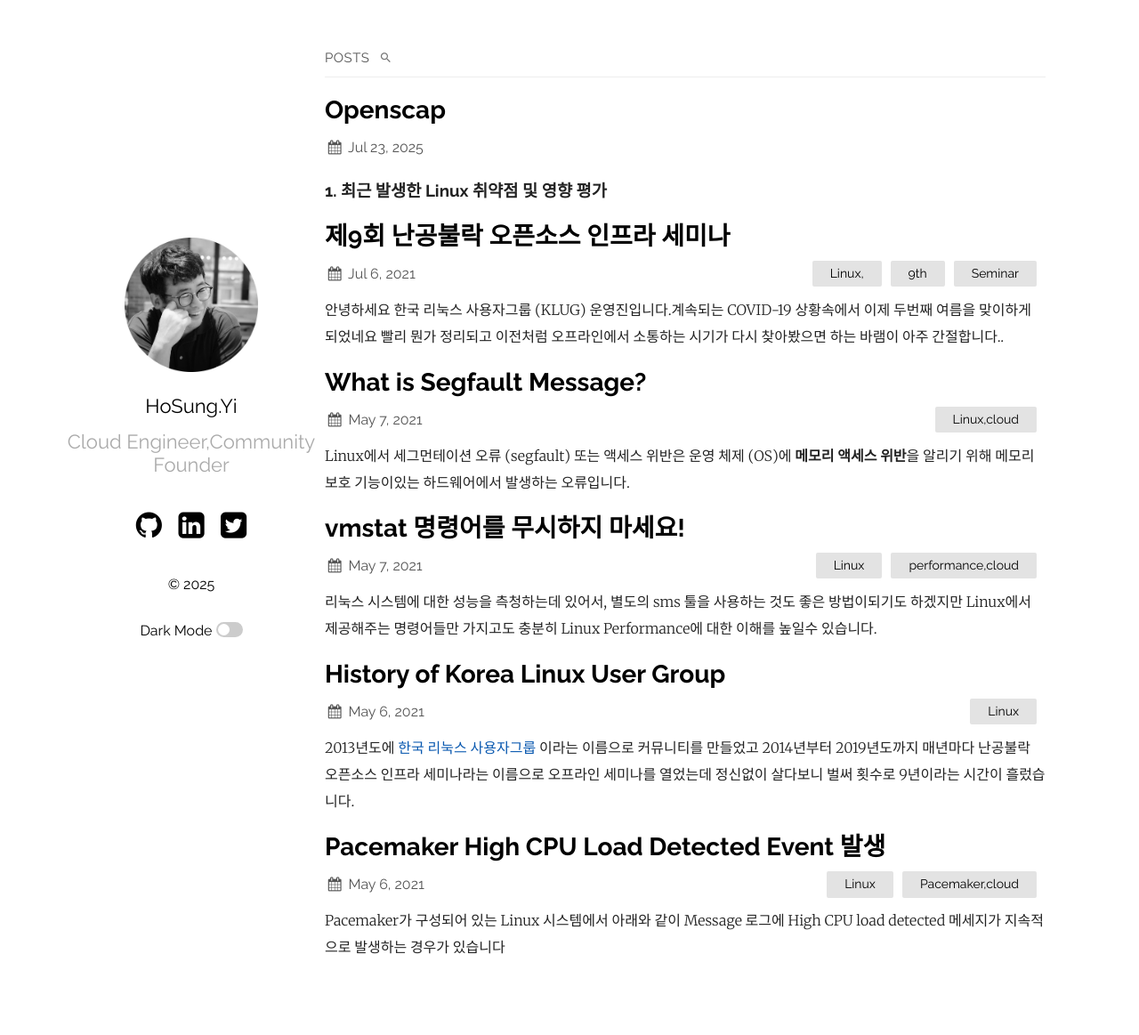
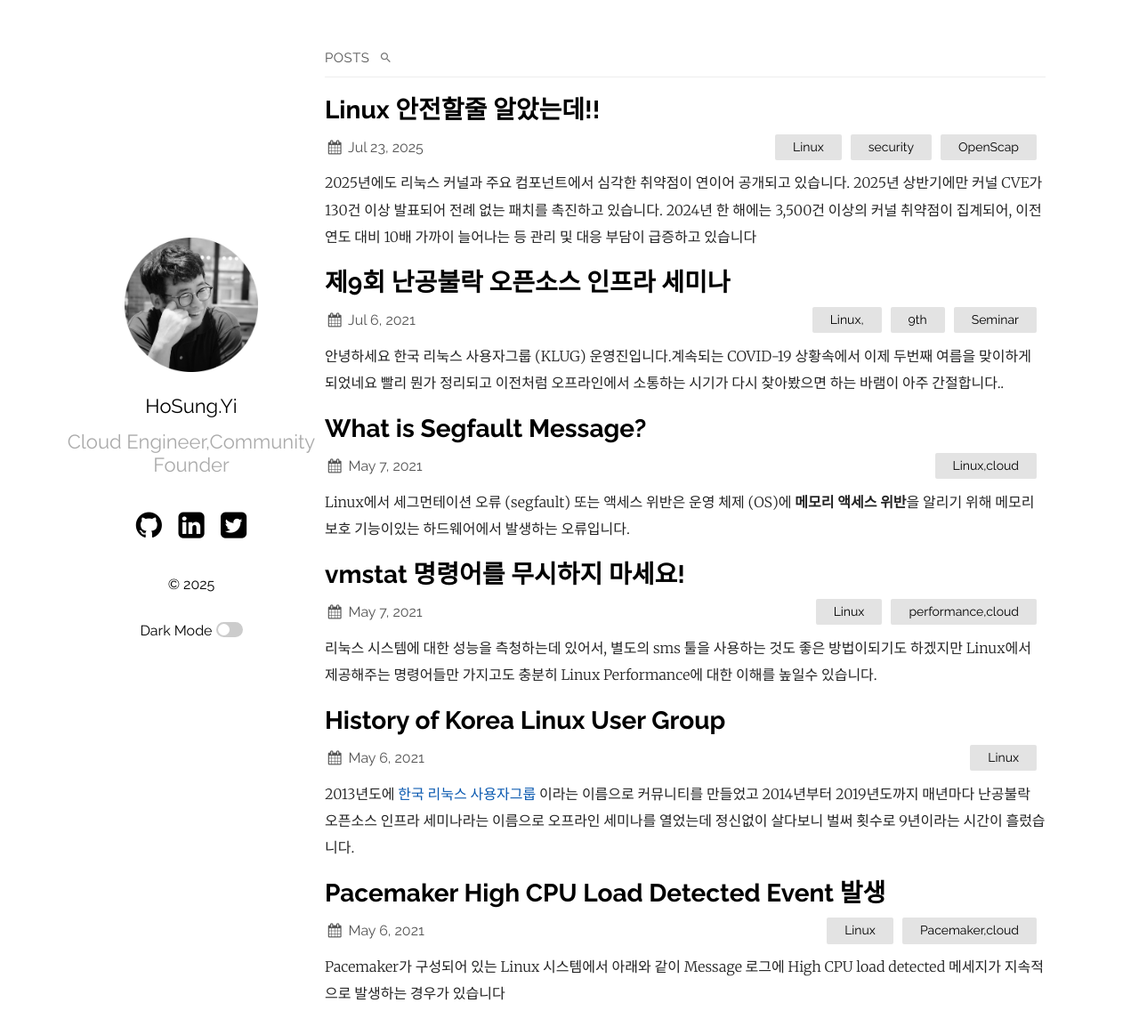
Before and after one commit to hslee77/hslee77.github.io, a Jekyll site: the page built from index.md, in a window 1280 px wide and 1177 px high. Shown: the top 1163 px of the window at 89% size. Built offline with Jekyll 4.4.1, drawn with Linux system fonts in a browser that asks for light colours.

Commit message:
linux openscap v1.0

```diff
--- a/_config.yml
+++ b/_config.yml
@@ -54,7 +54,8 @@ plainwhite:
 # - about.md
 
 # Build settings
-theme: jekyll-theme-cayman
+#theme: jekyll-theme-cayman
+theme: plainwhite
 
 plugins:
   - jekyll-seo-tag
--- a/_posts/2025-07-23-OpenScap.md
+++ b/_posts/2025-07-23-OpenScap.md
@@ -1,14 +1,16 @@
+---
+layout: post
+title:  "Linux 안전할줄 알았는데!!"
+date:   2025-07-23 12:25:36 +0900
+categories: [Linux, security, OpenScap]
+---
 
-### 1. 최근 발생한 Linux 취약점 및 영향 평가
-
-#### 1.1 악성 취약점의 급증과 트렌드
-
-- **취약점(CVE) 폭증:** 2025년에도 리눅스 커널과 주요 컴포넌트에서 심각한 취약점이 연이어 공개되고 있습니다. 2025년 상반기에만 커널 CVE가 130건 이상 발표되어 전례 없는 패치를 촉진하고 있습니다. 2024년 한 해에는 3,500건 이상의 커널 취약점이 집계되어, 이전 연도 대비 10배 가까이 늘어나는 등 관리 및 대응 부담이 급증하고 있습니다
+2025년에도 리눅스 커널과 주요 컴포넌트에서 심각한 취약점이 연이어 공개되고 있습니다. 2025년 상반기에만 커널 CVE가 130건 이상 발표되어 전례 없는 패치를 촉진하고 있습니다. 2024년 한 해에는 3,500건 이상의 커널 취약점이 집계되어, 이전 연도 대비 10배 가까이 늘어나는 등 관리 및 대응 부담이 급증하고 있습니다
 
 - **공개패치 지연 및 복잡한 위험 평가:** 취약점 양이 급증하다 보니, 실제 서비스에 미치는 영향과 우선순위 평가가 매우 어렵고, 기업 보안팀의 인적/운영 리소스 소모가 심화되고 있습니다. 패치 적용 윈도우가 짧아졌으나, 완벽한 즉각 대응은 현실적으로 불가능합니다.
 
 
-#### 1.2 주목받은 최근 주요 취약점과 사례
+### 1.2 주목받은 최근 주요 취약점과 사례
 
 | CVE 코드 | 주요 영향 | 노출 시스템 | 실제 피해/위협 |
 | :-- | :-- | :-- | :-- |
@@ -18,7 +20,7 @@
 | CVE-2025-37899 | 커널 SMB 0-Day, 원격코드 실행 등 | 최신 커널(ksmbd) | SMB 프로토콜 처리 중 'use-after-free'로 임의 코드 실행 가능 |
 | CVE-2024-53197 등 | ALSA, USB 드라이버 권한상승, RCE | 커널 장치 드라이버 | 실 사용 환경에서 취약점 악용 사례(오디오·영상 드라이버) 다수 관측 |
 
-#### 1.3 주요 영향 및 평가지표
+### 1.3 주요 영향 및 평가지표
 
 - **실제 침해 사례 다수:** 2025년 들어 Sudo, 코어 덤프, 커널 드라이버 등에서 발생한 취약점 일부는 이미 공격자에 의해 실제 악용된 것으로 파악됐으며, 러시아, 유럽, 아시아권 데이터센터 서버에서 권한상승 및 데이터 탈취 사고가 보고됐습니다
 
@@ -27,7 +29,7 @@
 - **정책·기술 복합 대응 필요:** 보안 패치 외에도, SUID 설정 강화, 코어 덤프 비활성화, 코드리뷰 및 취약점 탐지 자동화 등 전방위적 보안 강화책이 필수적으로 여겨지고 있습니다
 
 
-#### 1.4 종합 평가
+### 1.4 종합 평가
 
 최근 리눅스 침해 사고와 취약점 증가는 단순한 패치 수준의 사안이 아닌, **`공급망 신뢰 및 보안 운영 체계 전반에 대한 재정비가 요구되는 주요 위기`**입니다. 경영진 차원의 정책 투자, 개발-운영-보안 간 협업, 그리고 신속한 패치 및 모니터링 강화를 통한 종합 대응이 없다면, 리눅스 생태계의 신뢰와 실사용 환경 모두 위태로워질 수 있습니다.
 
@@ -36,7 +38,7 @@
 
 ### 2. 2025년 Linux 취약점 증가 추세와 미래 위험
 
-#### 2.1 **공격자 표적·침해 규모의 대형화**
+### 2.1 **공격자 표적·침해 규모의 대형화**
 
 - **공격 자동화 및 대량화**
 취약점이 빠른 속도로 늘어나면 공격자들은 자동화 도구를 활용해 수천, 수만 대의 Linux 서버를 한 번에 스캔 및 침투할 수 있습니다. 이는 대규모 랜섬웨어, 데이터 탈취, DDoS 봇네트 구축 등 “대량 침해”로 이어질 위험을 높입니다.
@@ -45,7 +47,7 @@
 최근 증가한 오픈소스 패키지의 취약점과 백도어 사례처럼, 단일 취약점이 소프트웨어 공급망 전체에 영향을 미쳐 광범위한 피해가 발생할 수 있습니다.
 
 
-#### 2.2 **실제 피해 양상 심화**
+### 2.2 **실제 피해 양상 심화**
 
 - **권한상승 및 시스템 장악**
 커널·Sudo·드라이버 취약점의 증가는 공격자가 시스템 권한을 손쉽게 탈취하게 하며, 이는 데이터베이스 유출·서비스 마비·내부망 확산 등 2차 피해로 이어질 수 있습니다.
@@ -54,7 +56,7 @@
 중요한 인프라 서버·클라우드 환경에서 침해가 발생하면, 운영상 큰 차질(서비스 지연·중단) 및 사용자 신뢰 하락이 불가피합니다.
 
 
-#### 2.3 **보안 관리 복잡성 심화**
+### 2.3 **보안 관리 복잡성 심화**
 
 - **패치·대응 자원 부담**
 취약점 수가 급증하면, 모든 시스템에 대한 신속한 패치 적용이 사실상 불가능해 “영구적인 취약 환경”이 상존하게 됩니다. 이는 방치 취약점 악용 위험을 높입니다.
@@ -62,7 +64,7 @@
 - **보안 우선순위 혼란**
 너무 많은 CVE와 PoC(public exploit)가 쏟아지면 실제로 치명적인 위협과 상대적으로 덜 위험한 사안을 구분해 대응하는 것이 더욱 어려워져, 집중 대응의 실패로 이어질 수 있습니다.
 
-#### **종합 전망**
+### **종합 전망**
 
 2025년 이후 Linux 취약점 증가 추세는 “공격의 대중화”·“공급망 불안정”·“보안 관리 한계” 등 중·장기적으로 복합적인 위험을 야기합니다. 특히 실제 피해(권한탈취, 데이터 유출)가 다양해지고 공급망 신뢰가 훼손될 경우 경제적·사회적 파급효과가 커질 수 있으므로, 선제적 보안 자동화, 취약점 관리 체계 혁신, 오픈소스 관리 신뢰성 개선이 매우 중요해졌습니다.
 
@@ -73,7 +75,7 @@
 
 ### 3. OpenSCAP 기반 취약점 스캐닝과 패치 리포트의 한계 및 효과
 
-#### 3.1 **OpenSCAP 주기적 스캔 및 패치 보고의 효과**
+### 3.1 **OpenSCAP 주기적 스캔 및 패치 보고의 효과**
 
 - **신속한 취약점 발견**
 OpenSCAP을 통한 주기적 취약점 스캐닝은 시스템 내 알려진 취약점(CVE), 보안 설정 미비 등 주요 리스크를 조기에 파악하는 데 매우 효과적입니다.
@@ -85,7 +87,7 @@ OpenSCAP을 통한 주기적 취약점 스캐닝은 시스템 내 알려진 취
 실무자/보안팀이 최신 위협 동향에 맞춘 점검 및 대응 절차를 주기적으로 반복하게 되어, 일반적인 침해 사고(취약점 방치, 관리 소홀 등)의 상당 부분을 예방할 수 있습니다.
 
 
-#### 3.2 **주요 한계와 현실적 우려**
+### 3.2 **주요 한계와 현실적 우려**
 
 - **알려진 취약점(CVE) 위주로만 대응**
 OpenSCAP, 패키지 관리 기반 취약점 진단 도구는 이미 공개된 CVE, 표준 보안 설정만을 점검하므로, 미공개 0-Day 취약점이나 새로운 공격 수법에는 한계가 있습니다.
@@ -100,7 +102,7 @@ OpenSCAP, 패키지 관리 기반 취약점 진단 도구는 이미 공개된 CV
 시스템 내부의 권한상승, 설정 오류, SUID/Sudo 미스설정, 사후 로그 감시 우회 등은 단순 CVE 대응을 넘어선 종합적 보안 관리가 필요합니다.
 
 
-#### 3.3 **종합적 접근의 필요성**
+### 3.3 **종합적 접근의 필요성**
 
 - **보안 자동화와 사람 간 협업의 병행**
 OpenSCAP 등 스캔·패치 도구의 자동화와 더불어, 관리자 직접 리뷰, 침해 탐지 모니터링, 비정상 행위 분석 등 추가적 통제가 병행되어야 합니다.
@@ -112,7 +114,7 @@ OpenSCAP 등 스캔·패치 도구의 자동화와 더불어, 관리자 직접
 최신 위협 정보 공유, 구성원 보안 교육, 취약점 위계화 및 우선순위 선정 등 조직 차원의 체계 강화가 중요합니다.
 
 
-#### 3.4 **결론**
+### 3.4 **결론**
 
 OpenSCAP을 활용한 정기 스캐닝과 패치 이행 보고는 보안의 "필수 기반"이지만, **`현대화된 리눅스 위협의 모든 문제를 완전히 해결할 수는 없습니다`**.
 
```
